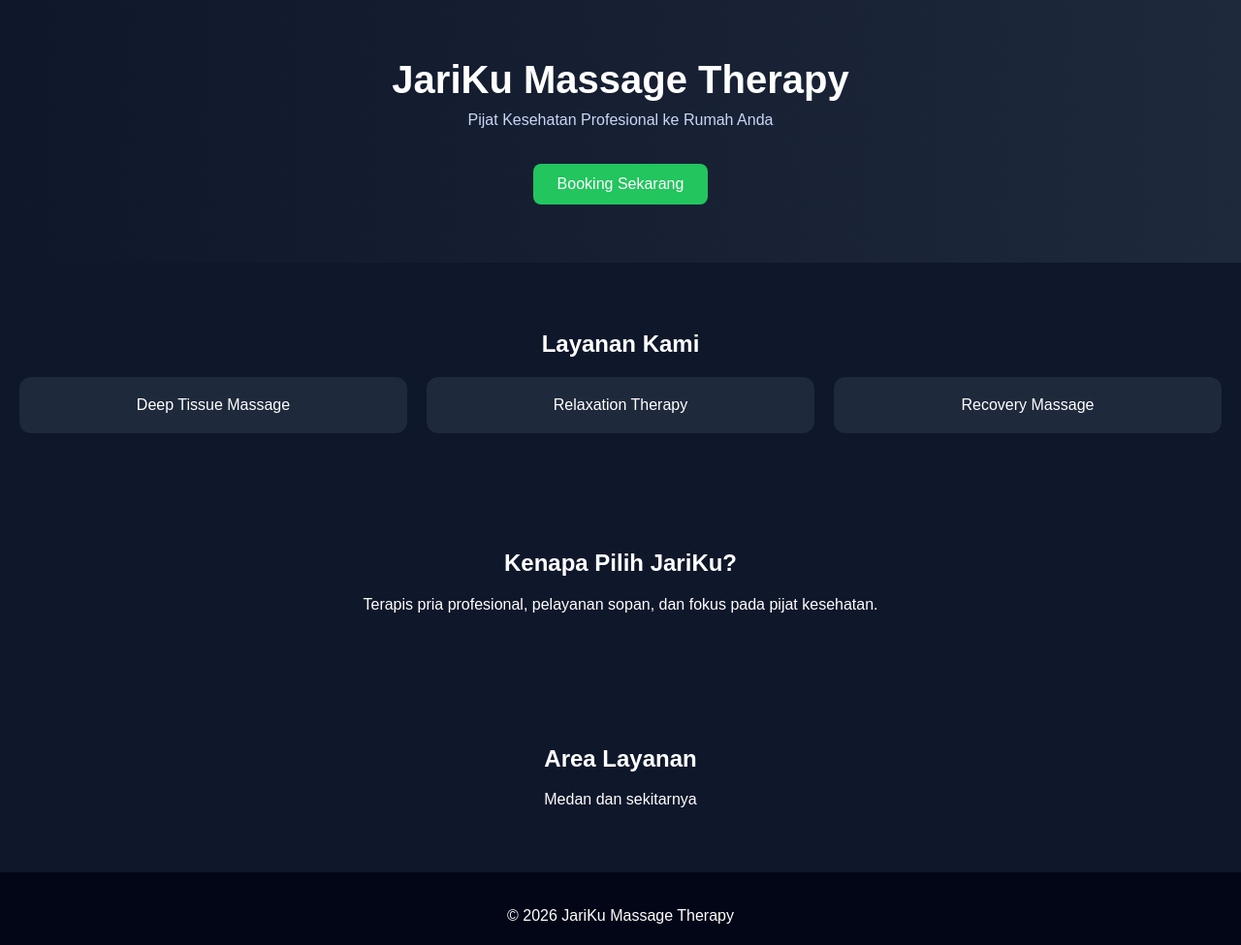
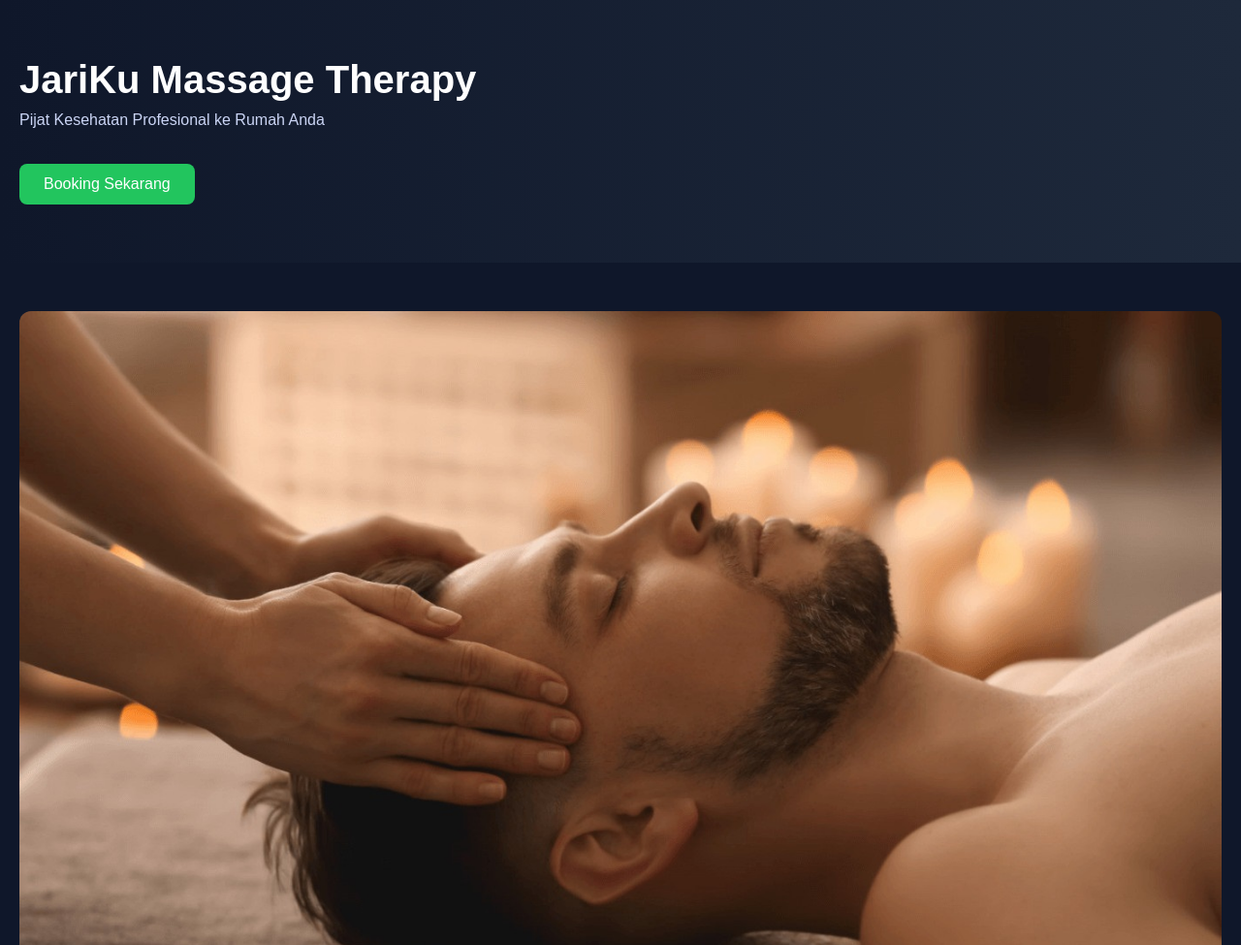
Before and after one commit to necromenci/JariKu, a plain HTML site: page index.html in a window 1280 px wide. Shown: the top 975 px of the page at 97% size. Drawn offline with Linux system fonts and the light colour scheme.

Commit message:
Update index.html

```diff
--- a/index.html
+++ b/index.html
@@ -14,6 +14,7 @@ body {
 }
 
 header {
+   <img src="massage1.jpg" style="width:80%; max-width:500px; border-radius:15px; margin-top:20px;">
     text-align: center;
     padding: 60px 20px;
     background: linear-gradient(to right, #0f172a, #1e293b);
@@ -73,6 +74,7 @@ footer {
 </header>
 
 <section class="section">
+  <img src="massage2.jpg" style="width:100%; border-radius:12px;">
     <h2>Layanan Kami</h2>
     <div class="services">
         <div class="card">Deep Tissue Massage</div>
```
